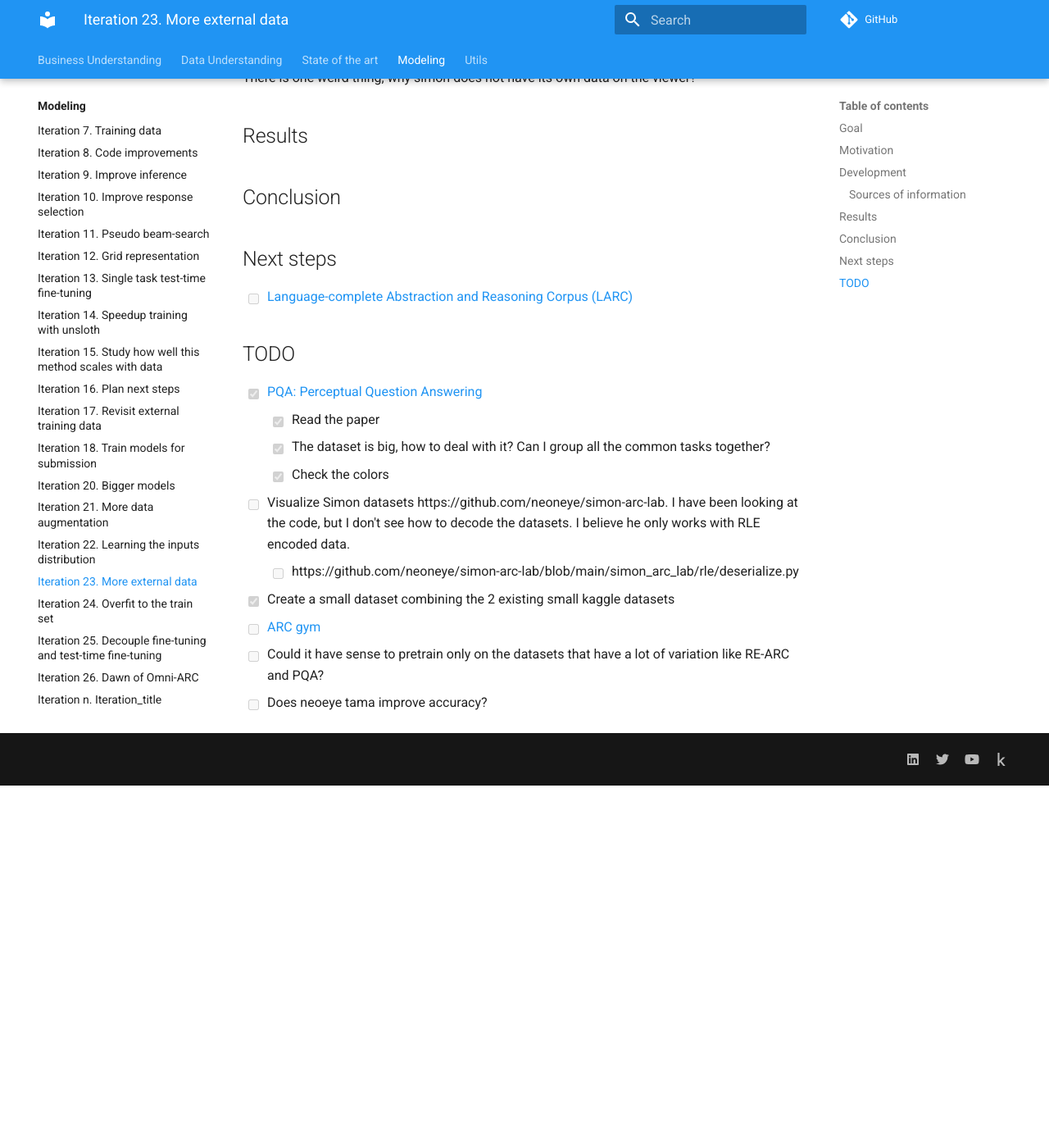
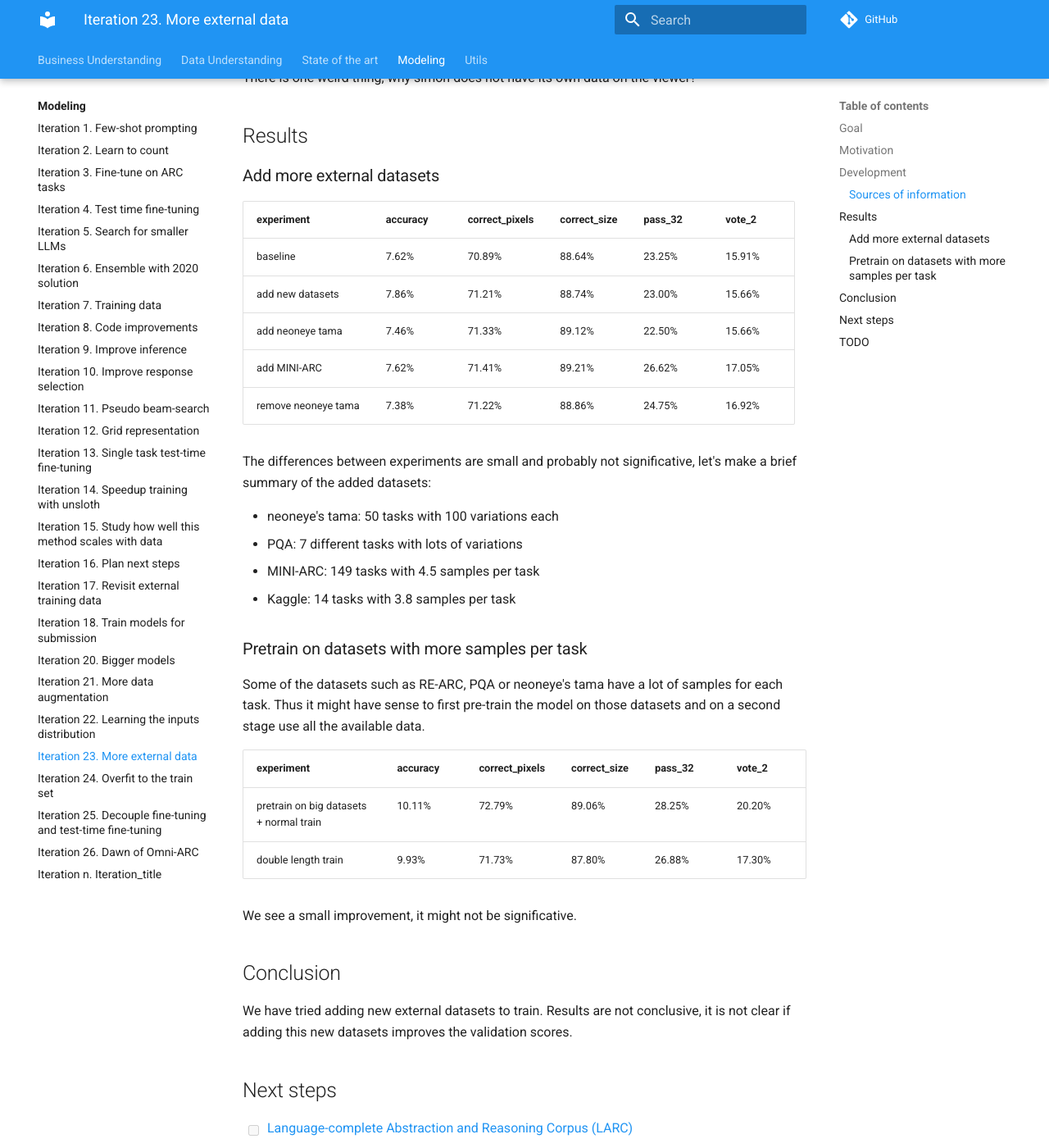
Before and after one commit to zhengjunyao-work/arc24, an MkDocs documentation site: the page built from docs/modeling/Iteration_23_more_external_data.md, in a window 1280 px wide and 1400 px high, scrolled down 1474 px. Shown: the whole window at 82% size. Built offline with MkDocs 1.6.1 and Material for MkDocs 9.7.7, drawn with Linux system fonts in a browser that asks for light colours; comment, search, counter and statistics services are not loaded; before the commit the page ends 2432 px from its top, so only the background shows below that; some of the changed text lies outside the part shown.

Commit message:
closing iteration 23 without clear results

```diff
--- a/docs/modeling/Iteration_23_more_external_data.md
+++ b/docs/modeling/Iteration_23_more_external_data.md
@@ -44,7 +44,39 @@
 
 ## Results
 
+### Add more external datasets
+
+| experiment          | accuracy | correct_pixels | correct_size | pass_32 | vote_2 |
+|---------------------|----------|----------------|--------------|---------|--------|
+| baseline            | 7.62%    | 70.89%         | 88.64%       | 23.25%  | 15.91% |
+| add new datasets    | 7.86%    | 71.21%         | 88.74%       | 23.00%  | 15.66% |
+| add neoneye tama    | 7.46%    | 71.33%         | 89.12%       | 22.50%  | 15.66% |
+| add MINI-ARC        | 7.62%    | 71.41%         | 89.21%       | 26.62%  | 17.05% |
+| remove neoneye tama | 7.38%    | 71.22%         | 88.86%       | 24.75%  | 16.92% |
+
+The differences between experiments are small and probably not significative, let's make a brief summary of the added datasets:
+
+- neoneye's tama: 50 tasks with 100 variations each
+- PQA: 7 different tasks with lots of variations
+- MINI-ARC: 149 tasks with 4.5 samples per task
+- Kaggle: 14 tasks with 3.8 samples per task
+
+### Pretrain on datasets with more samples per task
+
+Some of the datasets such as RE-ARC, PQA or neoneye's tama have a lot of samples for each task. Thus it might
+have sense to first pre-train the model on those datasets and on a second stage use all the available data.
+
+| experiment                              | accuracy | correct_pixels | correct_size | pass_32 | vote_2 |
+|-----------------------------------------|----------|----------------|--------------|---------|--------|
+| pretrain on big datasets + normal train | 10.11%   | 72.79%         | 89.06%       | 28.25%  | 20.20% |
+| double length train                     | 9.93%    | 71.73%         | 87.80%       | 26.88%  | 17.30% |
+
+We see a small improvement, it might not be significative.
+
 ## Conclusion
+
+We have tried adding new external datasets to train. Results are not conclusive, it is not clear if adding
+this new datasets improves the validation scores.
 
 ## Next steps
 
@@ -56,9 +88,9 @@
   - [x] Read the paper
   - [x] The dataset is big, how to deal with it? Can I group all the common tasks together?
   - [x] Check the colors
-- [ ] Visualize Simon datasets https://github.com/neoneye/simon-arc-lab. I have been looking at the code, but I don't see how to decode the datasets. I believe he only works with RLE encoded data.
-  - [ ] https://github.com/neoneye/simon-arc-lab/blob/main/simon_arc_lab/rle/deserialize.py
+- [x] Visualize Simon datasets https://github.com/neoneye/simon-arc-lab. I have been looking at the code, but I don't see how to decode the datasets. I believe he only works with RLE encoded data.
+  - [x] https://github.com/neoneye/simon-arc-lab/blob/main/simon_arc_lab/rle/deserialize.py
 - [x] Create a small dataset combining the 2 existing small kaggle datasets
 - [ ] [ARC gym](https://github.com/SimonOuellette35/ARC_gym)
-- [ ] Could it have sense to pretrain only on the datasets that have a lot of variation like RE-ARC and PQA?
-- [ ] Does neoeye tama improve accuracy?
+- [x] Could it have sense to pretrain only on the datasets that have a lot of variation like RE-ARC and PQA?
+- [x] Does neoneye tama improve accuracy?
```
Also changed, not shown: 1 other file.
